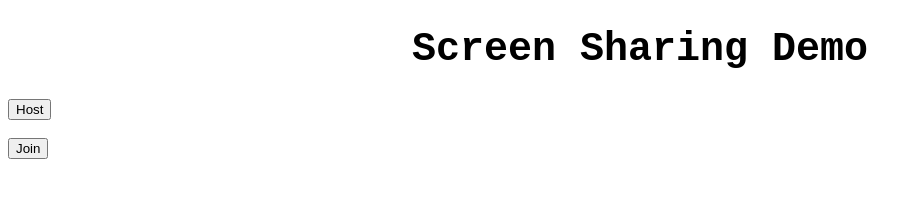
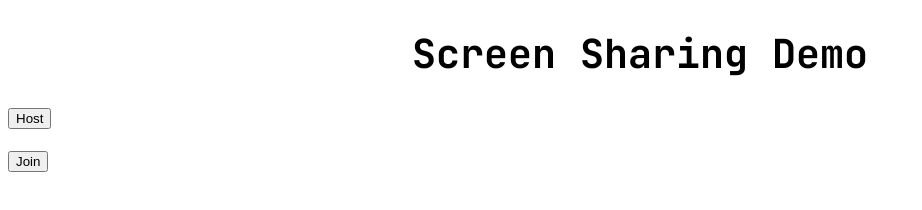
Before and after one commit to jackyard86/screensharedemo, a plain HTML site: page index.html in a window 1280 px wide. Shown: the whole page, without its empty margins (0-922 px from the left). Drawn offline with Linux system fonts and the light colour scheme.

Commit message:
Changes to be committed: 	modified:   host.html 	modified:   index.html

```diff
--- a/index.html
+++ b/index.html
@@ -5,6 +5,9 @@
 		<meta name="viewport" content="width=device-width" />
 
 		<link href="styles/style.css" rel="stylesheet "/>
+		<link rel="preconnect" href="https://fonts.googleapis.com">
+		<link rel="preconnect" href="https://fonts.gstatic.com" crossorigin>
+		<link href="https://fonts.googleapis.com/css2?family=JetBrains+Mono:ital,wght@0,100..800;1,100..800&display=swap" rel="stylesheet">
 	</head>
 	<body>
 		<h1>Screen Sharing Demo</h1>
```
Also changed, not shown: host.html (+2 -2 lines).
